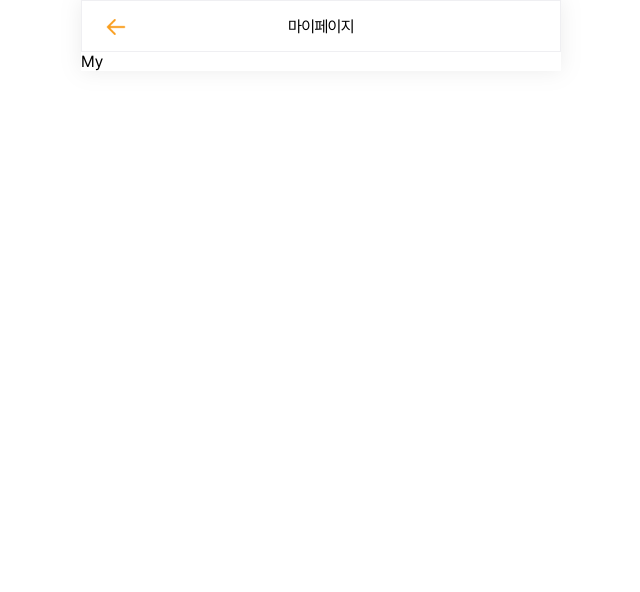
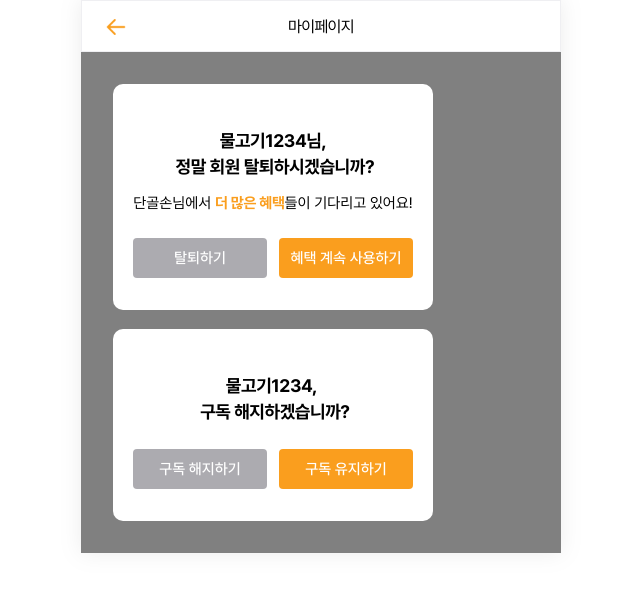
Before and after one commit to jaemisam-a/dangol-sonnim-frontend, a Next.js app: page /customer/my in a window 1280 px wide. Shown: the top 592 px of the page, without its empty margins (319-959 px from the left). Built offline with nearby package versions, Linux system fonts and the light colour scheme.

Commit message:
Dialog 컴포넌트 구현

```diff
--- a/pages/customer/my/index.tsx
+++ b/pages/customer/my/index.tsx
@@ -1,12 +1,50 @@
 import React from "react";
+import { css } from "@emotion/react";
 
+import { Colors, Texts } from "styles/common";
 import Layout from "customer/components/common/layout";
+import Dialog from "customer/components/mypage/Dialog";
 
+const highlight = css`
+  color: ${Colors.amber50};
+  ${Texts.B3_15_B}
+`;
+const addText = css`
+  ${Texts.B3_15_R2}
+`;
+
+// Review용 (Modal 완성되면 삭제정예정)
+const test = css`
+  background-color: grey;
+  padding: 2rem;
+`;
+
+const dialogContent = [
+  {
+    usage: "withdrawal" as const,
+    id: "물고기1234",
+    additionalText: (
+      <div css={addText}>
+        단골손님에서 <span css={highlight}>더 많은 혜택</span>들이 기다리고 있어요!
+      </div>
+    ),
+    buttonText: { left: "탈퇴하기", right: "혜택 계속 사용하기" },
+  },
+  {
+    usage: "unsubscribe" as const,
+    id: "물고기1234",
+    buttonText: { left: "구독 해지하기", right: "구독 유지하기" },
+  },
+];
 const My = () => {
   return (
     <>
       <Layout title="마이페이지" subTitle="마이페이지">
-        <div>My</div>
+        <div css={test}>
+          <Dialog content={dialogContent[0]} />
+          <br />
+          <Dialog content={dialogContent[1]} />
+        </div>
       </Layout>
     </>
   );
--- /dev/null
+++ b/src/customer/components/mypage/Dialog.tsx
@@ -0,0 +1,72 @@
+import { css } from "@emotion/react";
+import React from "react";
+import { Colors, Texts } from "styles/common";
+
+type DialogProps = {
+  content: {
+    usage: "withdrawal" | "unsubscribe";
+    id: string;
+    additionalText?: JSX.Element;
+    buttonText: { left: string; right: string };
+  };
+};
+
+const wrapper = css`
+  background-color: ${Colors.white};
+  color: ${Colors.black};
+  width: 20rem;
+  padding: 2rem 1.25rem;
+  border-radius: 0.625rem;
+  text-align: center;
+`;
+
+const headingWrapper = css`
+  margin-bottom: 1.5rem;
+`;
+
+const heading = css`
+  ${Texts.S3_18_B}
+  white-space: pre;
+`;
+
+const buttonWrapper = css`
+  display: flex;
+  justify-content: center;
+  gap: 0.75rem;
+
+  & button {
+    width: 100%;
+    border-radius: 4px;
+    padding: 0.563rem 0;
+    color: ${Colors.white};
+    ${Texts.B3_15_M2}
+  }
+
+  & button.leftBtn {
+    background-color: ${Colors.neutral50};
+  }
+  & button.rightBtn {
+    background-color: ${Colors.amber50};
+  }
+`;
+
+const Dialog = ({ content }: DialogProps) => {
+  return (
+    <div css={wrapper}>
+      <div css={headingWrapper}>
+        <h1 css={heading}>
+          {content.usage === "withdrawal"
+            ? `${content.id}님,\n 정말 회원 탈퇴하시겠습니까?`
+            : `${content.id}, \n 구독 해지하겠습니까?`}
+        </h1>
+        {content.additionalText ?? null}
+      </div>
+      <div css={buttonWrapper}>
+        <button className="leftBtn">{content.buttonText.left}</button>
+        <button className="rightBtn">{content.buttonText.right}</button>
+      </div>
+    </div>
+  );
+};
+
+export default Dialog;
```
